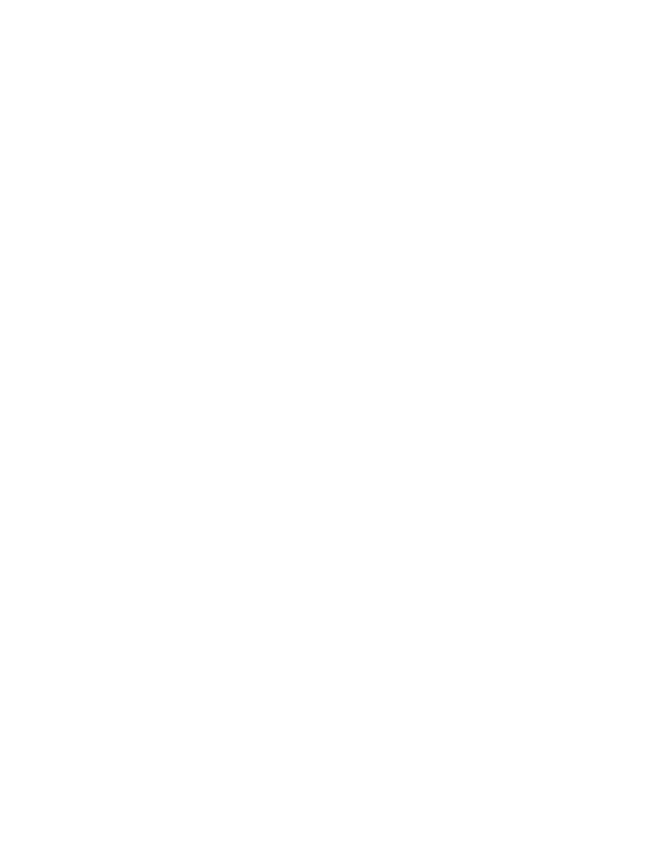
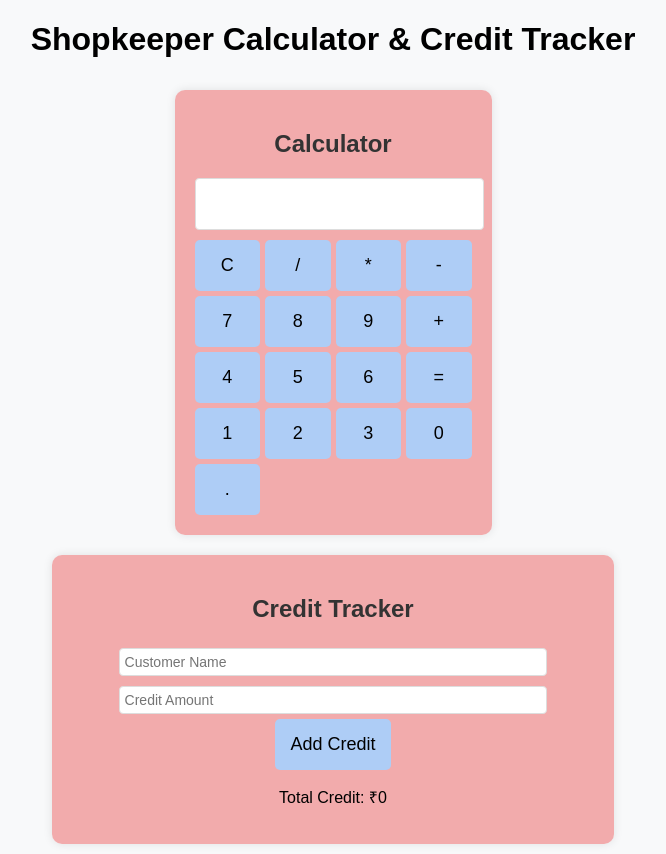
Before and after one commit to Priyanka20067/shop-tracking, a React (Vite) app in the folder shop-credit-tracking/: page /mainpage in a window 1280 px wide. Before the commit this address had no page. Shown: the whole page, without its empty margins (307-973 px from the left). Before the commit the page ends 800 px from the top, so only its background shows below. Built offline with nearby package versions, Linux system fonts and the light colour scheme.

Commit message:
calculator changed

```diff
--- a/shop-credit-tracking/src/App.jsx
+++ b/shop-credit-tracking/src/App.jsx
@@ -1,18 +1,16 @@
 import { BrowserRouter as Router, Routes, Route } from 'react-router-dom';
-import Calculator from './screen/calculator';
-import Home from './screen/Home';
-import CustomerForm from './screen/customerform';
+import MainPage from './components/MainPage';
+import Home from './components/Home';
+import CustomerForm from './components/customerform';
 function App() {
   return (
     <Router>
       <Routes>
       <Route path='/' element={<Home />} />
 {/* <<<<<<< HEAD */}
-        <Route path='/calculater' element={<Calculator />} />
+        <Route path='/mainpage' element={<MainPage />} />
         <Route path='/customerform' element={<CustomerForm />} />
-{/* ======= */}
-        <Route path='/calculator' element={<Calculator />} />
-{/* >>>>>>> 5e6e0f2f8b3cc34a7dca5290c0ce48b987c12ff4 */}
+
 
       </Routes>
     </Router>
--- /dev/null
+++ b/shop-credit-tracking/src/components/CreditTrackder.jsx
@@ -0,0 +1,47 @@
+// CreditTracker.jsx
+import { useState, useEffect } from 'react';
+import './style.css';
+
+function CreditTracker() {
+  const [credits, setCredits] = useState(JSON.parse(localStorage.getItem('credits')) || []);
+  const [name, setName] = useState('');
+  const [amount, setAmount] = useState('');
+
+  useEffect(() => {
+    localStorage.setItem('credits', JSON.stringify(credits));
+  }, [credits]);
+
+  const addCredit = () => {
+    if (name && amount) {
+      const newCredits = [...credits, { name, amount: parseFloat(amount) }];
+      setCredits(newCredits);
+      setName('');
+      setAmount('');
+    } else {
+      alert('Please enter both name and amount!');
+    }
+  };
+
+  const deleteCredit = (index) => {
+    setCredits(credits.filter((_, i) => i !== index));
+  };
+
+  return (
+    <div className="credit-tracker">
+      <h2>Credit Tracker</h2>
+      <input type="text" value={name} onChange={(e) => setName(e.target.value)} placeholder="Customer Name" />
+      <input type="number" value={amount} onChange={(e) => setAmount(e.target.value)} placeholder="Credit Amount" />
+      <button onClick={addCredit}>Add Credit</button>
+      <ul>
+        {credits.map((credit, index) => (
+          <li key={index} className="credit-item">
+            {credit.name}: ₹{credit.amount} <button className="delete-btn" onClick={() => deleteCredit(index)}>Delete</button>
+          </li>
+        ))}
+      </ul>
+      <p>Total Credit: ₹{credits.reduce((sum, credit) => sum + credit.amount, 0)}</p>
+    </div>
+  );
+}
+
+export default CreditTracker;
--- a/shop-credit-tracking/src/components/Home.jsx
+++ b/shop-credit-tracking/src/components/Home.jsx
@@ -1,5 +1,5 @@
 import React, { useState } from 'react'; import logo from '../assets/logo.png';
-import "../screen/hom.css";
+import "../components/hom.css";
 function Home() { const [menuOpen, setMenuOpen] = useState(false);
 
 return ( <div className="home"> <nav className="navbar"> <img src={logo} alt="Shop Credit Logo" className="logo" /> <button className="menu-toggle" onClick={() => setMenuOpen(!menuOpen)}> ☰ </button> <ul className={menuOpen ? "nav-items open" : "nav-items"}> <li><a href="#about">About</a></li> <li><a href="#features">Features</a></li> <li><a href="#demo">Demo</a></li> <li><a href="#contact">Contact</a></li> </ul> </nav>
--- /dev/null
+++ b/shop-credit-tracking/src/components/MainPage.jsx
@@ -0,0 +1,18 @@
+// App.jsx
+import Calculator from "./calculator";
+import CreditTracker from "./CreditTrackder";
+import "./style.css";
+
+function MainPage() {
+  return (
+    <div className="app-container">
+      <h1>Shopkeeper Calculator & Credit Tracker</h1>
+      <div className="container">
+        <Calculator />
+        <CreditTracker />
+      </div>
+    </div>
+  );
+}
+
+export default MainPage;
--- a/shop-credit-tracking/src/components/calculator.jsx
+++ b/shop-credit-tracking/src/components/calculator.jsx
@@ -1,160 +1,43 @@
+// Calculator.jsx
 import { useState } from 'react';
-import '../screen/cal.css';
+import './style.css';
 
-// Calculator Component
-function Calculator({ onCalculate }) {
-  const [input, setInput] = useState('');
-  const [result, setResult] = useState('');
+function Calculator() {
+  const [display, setDisplay] = useState('');
 
-  const handleClick = (value) => {
-    setInput((prev) => prev + value);
+  const appendToDisplay = (value) => {
+    setDisplay((prev) => prev + value);
+  };
+
+  const clearDisplay = () => {
+    setDisplay('');
   };
 
   const calculate = () => {
     try {
-      const calcResult = eval(input); // Simple eval for demo; use a safer parser in production
-      setResult(calcResult);
-      onCalculate(calcResult); // Send result to parent to update Amount input
+      setDisplay(eval(display).toString());
     } catch (error) {
-      setResult('Error');
+      setDisplay('Error');
+      setTimeout(() => setDisplay(''), 1000);
     }
-  };
-
-  const clear = () => {
-    setInput('');
-    setResult('');
   };
 
   return (
     <div className="calculator">
       <h2>Calculator</h2>
-      <input type="text" value={input} readOnly />
-      <div>{result && <p>Result: {result}</p>}</div>
+      <input type="text" value={display} readOnly className="display" />
       <div className="buttons">
-        {['1', '2', '3', '+', '4', '5', '6', '-', '7', '8', '9', '*', '0', '.', '/', '='].map((btn) => (
+        {['C', '/', '*', '-', '7', '8', '9', '+', '4', '5', '6', '=', '1', '2', '3', '0', '.'].map((btn) => (
           <button
             key={btn}
-            onClick={() => (btn === '=' ? calculate() : handleClick(btn))}
+            onClick={() => (btn === 'C' ? clearDisplay() : btn === '=' ? calculate() : appendToDisplay(btn))}
           >
             {btn}
           </button>
         ))}
-        <button onClick={clear}>Clear</button>
       </div>
     </div>
   );
 }
 
-// Customized To-Do List Component
-function TodoList({ calculatedAmount, setCalculatedAmount }) {
-  const [entries, setEntries] = useState([]);
-  const [name, setName] = useState('');
-  const [items, setItems] = useState('');
-  const [phone, setPhone] = useState('');
-  const [amount, setAmount] = useState('');
-
-  // Update amount when calculator provides a result
-  useState(() => {
-    if (calculatedAmount !== null) {
-      setAmount(calculatedAmount.toString());
-      setCalculatedAmount(null); // Reset after setting
-    }
-  }, [calculatedAmount]);
-
-  const addEntry = () => {
-    if (name.trim() && items.trim() && phone.trim() && amount.trim()) {
-      const newEntry = {
-        id: Date.now(),
-        name,
-        items: items.split(',').map(item => item.trim()),
-        phone,
-        amount: parseFloat(amount) || 0,
-        date: new Date().toLocaleDateString(),
-      };
-      setEntries([...entries, newEntry]);
-      setName('');
-      setItems('');
-      setPhone('');
-      setAmount('');
-    } else {
-      alert('Please fill in all fields');
-    }
-  };
-
-  const deleteEntry = (id) => {
-    setEntries(entries.filter((entry) => entry.id !== id));
-  };
-
-  return (
-    <div className="todo-list">
-      <h2>Shop Credit Tracker</h2>
-      <div className="input-group">
-        <input
-          type="text"
-          value={name}
-          onChange={(e) => setName(e.target.value)}
-          placeholder="Customer Name"
-        />
-        <input
-          type="text"
-          value={items}
-          onChange={(e) => setItems(e.target.value)}
-          placeholder="Items (e.g., milk, bread)"
-        />
-        <input
-          type="tel"
-          value={phone}
-          onChange={(e) => {
-            const value = e.target.value.replace(/\D/g, '');
-            if (value.length <= 10) setPhone(value);
-          }}
-          placeholder="Phone (10 digits)"
-          maxLength={10}
-        />
-        <input
-          type="number"
-          value={amount}
-          onChange={(e) => setAmount(e.target.value)}
-          placeholder="Amount"
-          step="0.01"
-        />
-        <button onClick={addEntry}>Add</button>
-      </div>
-      <h3>History</h3>
-      <ul>
-        {entries.map((entry) => (
-          <li key={entry.id}>
-            <div>
-              <strong>{entry.name}</strong> - {entry.phone} <br />
-              Items: {entry.items.join(', ')} <br />
-              Amount: ${entry.amount.toFixed(2)} <br />
-              Date: {entry.date}
-            </div>
-            <button onClick={() => deleteEntry(entry.id)}>Delete</button>
-          </li>
-        ))}
-      </ul>
-    </div>
-  );
-}
-
-// Main App Component
-function cal() {
-  const [calculatedAmount, setCalculatedAmount] = useState(null);
-
-  const handleCalculate = (result) => {
-    setCalculatedAmount(result);
-  };
-
-  return (
-    <div className="app">
-      <h1>Shop Credit & Tracking Application</h1>
-      <div className="features">
-        <Calculator onCalculate={handleCalculate} />
-        <TodoList calculatedAmount={calculatedAmount} setCalculatedAmount={setCalculatedAmount} />
-      </div>
-    </div>
-  );
-}
-
-export default cal;
+export default Calculator;
--- a/shop-credit-tracking/src/components/customerform.jsx
+++ b/shop-credit-tracking/src/components/customerform.jsx
@@ -1,6 +1,6 @@
 // src/components/CustomerForm.jsx
 import { useState } from 'react';
-import '../screen/Customer.css';
+import '../components/Customer.css';
 
 
 const CustomerForm = () => {
--- /dev/null
+++ b/shop-credit-tracking/src/components/style.css
@@ -0,0 +1,89 @@
+/* style.css */
+body {
+    font-family: Arial, sans-serif;
+    text-align: center;
+    background-color: #e2f661db;
+    padding: 20px;
+  }
+
+  .app-container {
+    max-width: 900px;
+    margin: auto;
+  }
+
+  .container {
+    display: flex;
+    justify-content: space-around;
+    flex-wrap: wrap;
+  }
+
+  .calculator,
+  .credit-tracker {
+    background: rgba(233, 83, 83, 0.467);
+    padding: 20px;
+    border-radius: 10px;
+    box-shadow: 0 0 10px rgba(0, 0, 0, 0.1);
+    margin: 10px;
+  }
+
+  .display {
+    width: 100%;
+    height: 40px;
+    font-size: 20px;
+    margin-bottom: 10px;
+    text-align: right;
+    padding: 5px;
+  }
+
+  .buttons {
+    display: grid;
+    grid-template-columns: repeat(4, 1fr);
+    gap: 5px;
+  }
+
+  button {
+    padding: 15px;
+    font-size: 18px;
+    cursor: pointer;
+    border: none;
+    background-color: #aecdf6;
+    border-radius: 5px;
+  }
+
+  button:hover {
+    background-color: #5e9bea;
+  }
+
+  .credit-tracker input {
+    margin: 5px;
+    padding: 5px;
+    width: 80%;
+  }
+
+  #creditList {
+    list-style-type: none;
+    padding: 10px;
+    text-align: left;
+    background-color: rgba(248, 232, 232, 0.721);
+    color: rgb(0, 0, 0);
+    width: 100%;
+    border-radius: 10%;
+  }
+
+  .credit-item {
+    display: flex;
+    justify-content: space-between;
+    align-items: center;
+    margin: 5px 0;
+  }
+
+  .delete-btn {
+    background-color: blue;
+    color: white;
+    padding: 5px 10px;
+    font-size: 14px;
+  }
+
+  .delete-btn:hover {
+    background-color: darkblue;
+  }
```
